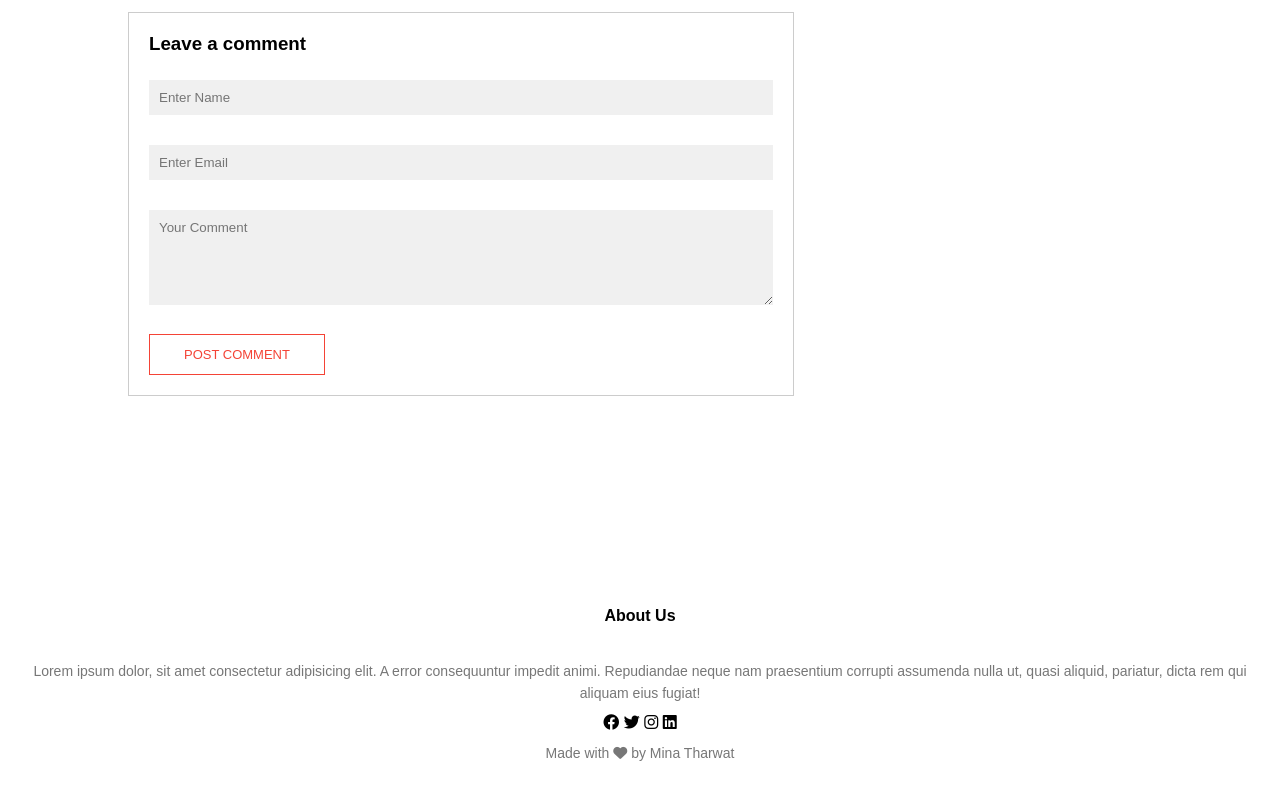
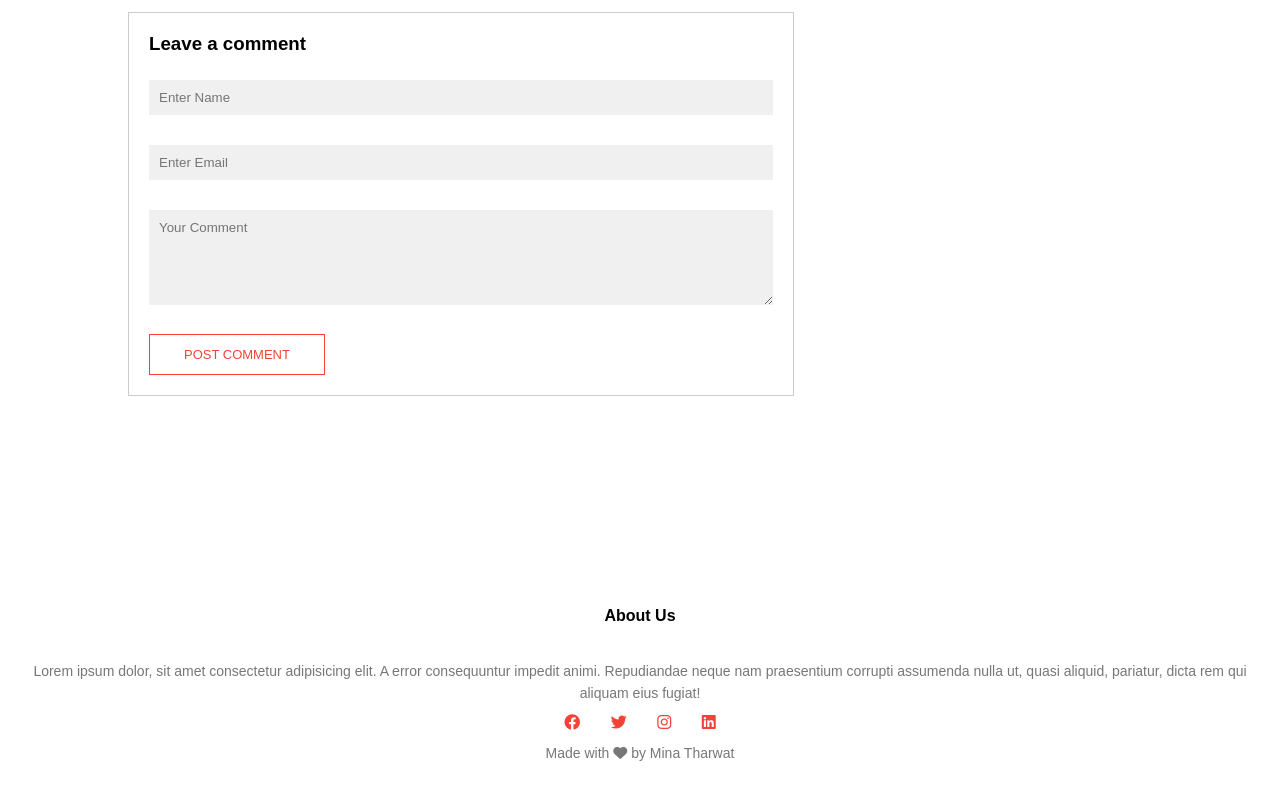
Before and after one commit to MinaTharwat78/University-Website, a website: page Blog.html in a window 1280 px wide. Shown: the part 1380-2180 px from the top of the page. Drawn offline with Linux system fonts and the light colour scheme.

Commit message:
University website with professional documentation

```diff
--- a/Blog.html
+++ b/Blog.html
@@ -93,10 +93,10 @@
         <h4>About Us</h4>
         <p>Lorem ipsum dolor, sit amet consectetur adipisicing elit. A error consequuntur impedit animi. Repudiandae neque nam praesentium corrupti assumenda nulla ut, quasi aliquid, pariatur, dicta rem qui aliquam eius fugiat!</p>
         <div class="icons">
-            <i class="fab fa-facebook"></i>
-            <i class="fab fa-twitter"></i>
-            <i class="fab fa-instagram"></i>
-            <i class="fab fa-linkedin"></i>
+            <a href="https://facebook.com" target="_blank"><i class="fab fa-facebook"></i></a>
+            <a href="https://twitter.com" target="_blank"><i class="fab fa-twitter"></i></a>
+            <a href="https://instagram.com" target="_blank"><i class="fab fa-instagram"></i></a>
+            <a href="https://www.linkedin.com/in/mina-tharwat-/" target="_blank"><i class="fab fa-linkedin"></i></a>
         </div>
         <p>Made with <i class="fa fa-heart"></i> by Mina Tharwat</p>
     </section>
--- a/style.css
+++ b/style.css
@@ -291,6 +291,22 @@ padding-top: 50px;
     cursor: pointer;
     padding: 18px 0;
 }
+
+/* Social media icon links styling */
+.icons a {
+    text-decoration: none;
+    color: #f44336;
+    margin: 0 13px;
+    cursor: pointer;
+    padding: 18px 0;
+    transition: 0.3s;
+}
+
+.icons a:hover {
+    color: #d32f2f;
+    transform: scale(1.1);
+}
+
 /* -------- about us page --------- */
 .sub-header {
     height: 50vh;
```
Also changed, not shown: About.html (+4 -4 lines), Contact.html (+4 -4 lines), Course.html (+4 -4 lines), Home.html (+4 -4 lines).
